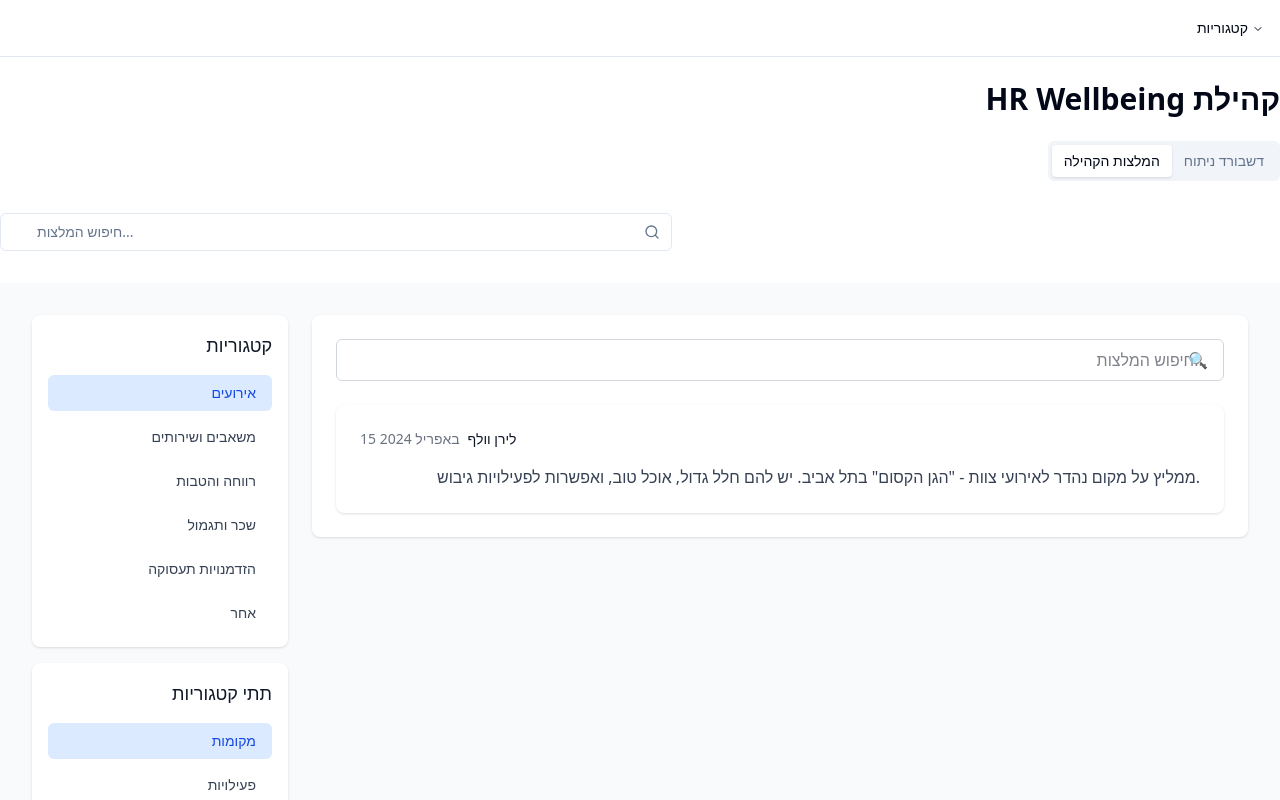
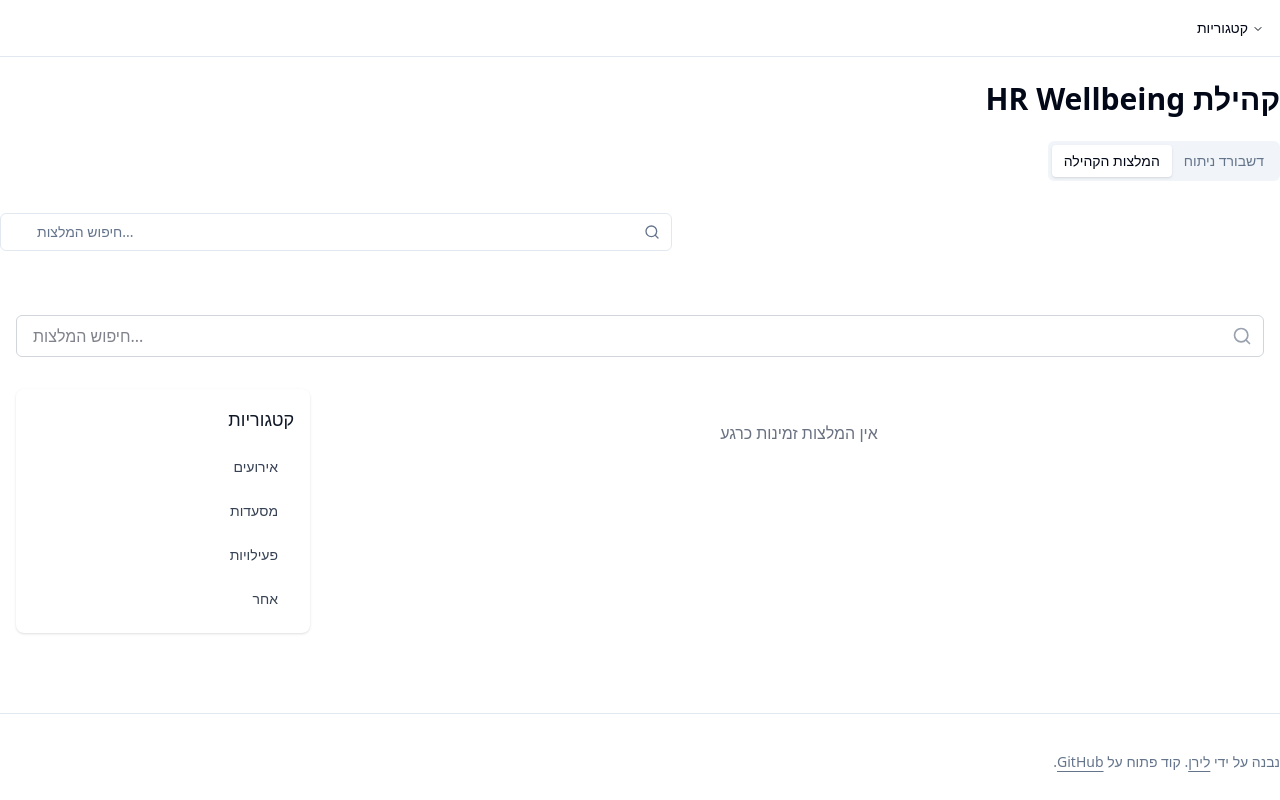
Before and after one commit to blutrich/liran, a React (Vite) app: page / in a window 1280 px wide. Shown: the top 800 px of the page. Built offline with nearby package versions, Linux system fonts and the light colour scheme; the HTML template or start-up script is replaced by a standard one.

Commit message:
Add recommendations components and data structure

```diff
--- a/src/components/recommendations/CategoryList.tsx
+++ b/src/components/recommendations/CategoryList.tsx
@@ -1,4 +1,4 @@
-import { Category } from './data';
+import { Category } from "./data";
 
 interface CategoryListProps {
   categories: Category[];
@@ -17,8 +17,8 @@
               onClick={() => onCategorySelect(category.id)}
               className={`w-full text-right px-4 py-2 rounded-md text-sm font-medium ${
                 selectedCategory === category.id
-                  ? 'bg-blue-100 text-blue-700'
-                  : 'text-gray-700 hover:bg-gray-100'
+                  ? "bg-blue-100 text-blue-700"
+                  : "text-gray-700 hover:bg-gray-100"
               }`}
             >
               {category.name}
--- a/src/components/recommendations/RecommendationsDirectory.tsx
+++ b/src/components/recommendations/RecommendationsDirectory.tsx
@@ -1,180 +1,86 @@
-import { useState } from 'react';
-import { CategoryList } from './CategoryList';
-import { SubcategoryList } from './SubcategoryList';
-import { RecommendationsList } from './RecommendationsList';
-import { SearchBar } from './SearchBar';
-import { categoriesData, subcategoriesData, recommendationsData, Category, Subcategory } from './data';
+import { useState } from "react";
+import { CategoryList } from "./CategoryList";
+import { SubcategoryList } from "./SubcategoryList";
+import { SearchBar } from "./SearchBar";
+import { RecommendationsList } from "./RecommendationsList";
+import { categoriesData, subcategoriesData, recommendationsData } from "./data";
+import type { Category, Subcategory, Recommendation } from "./data";
 
-// Define interfaces for our data types
-interface Recommendation {
-  id: number;
-  date: string;
-  sender: string;
-  message: string;
-  category?: string;
-  subcategory?: string;
-}
+export const RecommendationsDirectory = () => {
+  const [selectedCategory, setSelectedCategory] = useState<string>("");
+  const [selectedSubcategory, setSelectedSubcategory] = useState<string>("");
+  const [searchQuery, setSearchQuery] = useState<string>("");
+  const [isSearching, setIsSearching] = useState<boolean>(false);
 
-type RecommendationsData = {
-  [key: string]: {
-    [key: string]: Recommendation[];
-  } | Recommendation[];
+  const handleCategorySelect = (categoryId: string) => {
+    setSelectedCategory(categoryId);
+    setSelectedSubcategory("");
+    setIsSearching(false);
   };
 
-export const RecommendationsDirectory = () => {
-  // State variables for filtering and navigation
-  const [selectedCategory, setSelectedCategory] = useState<string>('events');
-  const [selectedSubcategory, setSelectedSubcategory] = useState<string>('venues');
-  const [searchQuery, setSearchQuery] = useState<string>('');
-  const [isSearching, setIsSearching] = useState<boolean>(false);
-  const [searchResults, setSearchResults] = useState<Recommendation[]>([]);
+  const handleSubcategorySelect = (subcategoryId: string) => {
+    setSelectedSubcategory(subcategoryId);
+    setIsSearching(false);
+  };
 
-  // Search recommendations by query
   const handleSearch = (query: string) => {
-    if (!query.trim()) {
-      setIsSearching(false);
-      return;
-    }
-
-    const results: Recommendation[] = [];
-    const lowercaseQuery = query.toLowerCase();
-
-    // Search through all categories and subcategories
-    Object.keys(recommendationsData).forEach(catKey => {
-      const categoryData = (recommendationsData as RecommendationsData)[catKey];
-      if (Array.isArray(categoryData)) {
-        // For categories without subcategories
-        categoryData.forEach((recommendation: Recommendation) => {
-          if (
-            recommendation.sender.toLowerCase().includes(lowercaseQuery) ||
-            recommendation.message.toLowerCase().includes(lowercaseQuery) ||
-            recommendation.date.toLowerCase().includes(lowercaseQuery)
-          ) {
-            results.push({
-              ...recommendation,
-              category: catKey,
-              subcategory: undefined
-            });
-          }
-        });
-      } else {
-        // For categories with subcategories
-        Object.keys(categoryData).forEach(subcatKey => {
-          categoryData[subcatKey].forEach((recommendation: Recommendation) => {
-            if (
-              recommendation.sender.toLowerCase().includes(lowercaseQuery) ||
-              recommendation.message.toLowerCase().includes(lowercaseQuery) ||
-              recommendation.date.toLowerCase().includes(lowercaseQuery)
-            ) {
-              results.push({
-                ...recommendation,
-                category: catKey,
-                subcategory: subcatKey
-              });
-            }
-          });
-        });
-      }
-    });
-
-    setSearchResults(results);
+    setSearchQuery(query);
     setIsSearching(true);
   };
 
-  // Reset search
-  const clearSearch = () => {
-    setSearchQuery('');
-    setIsSearching(false);
+  const getFilteredRecommendations = (): Recommendation[] => {
+    if (isSearching) {
+      const query = searchQuery.toLowerCase();
+      return Object.values(recommendationsData)
+        .flatMap(category => Object.values(category as Record<string, Recommendation[]>))
+        .flat()
+        .filter(rec =>
+          rec.message.toLowerCase().includes(query) ||
+          rec.sender.toLowerCase().includes(query)
+        );
+    }
+
+    if (!selectedCategory) return [];
+
+    if (selectedSubcategory) {
+      return (recommendationsData[selectedCategory] as Record<string, Recommendation[]>)?.[selectedSubcategory] || [];
+    }
+
+    return Object.values((recommendationsData[selectedCategory] as Record<string, Recommendation[]>) || {}).flat();
   };
 
-  // Handle category selection
-  const handleCategorySelect = (categoryId: string) => {
-    setSelectedCategory(categoryId);
-
-    // Set first subcategory when category changes
-    if (subcategoriesData[categoryId] && subcategoriesData[categoryId].length > 0) {
-      setSelectedSubcategory(subcategoriesData[categoryId][0].id);
-    } else {
-      setSelectedSubcategory('');
-    }
-  };
-
-  // Get current recommendations based on selected category/subcategory
-  const getCurrentRecommendations = (): Recommendation[] => {
-    if (isSearching) {
-      return searchResults;
-    }
-
-    const categoryData = (recommendationsData as RecommendationsData)[selectedCategory];
-    if (selectedCategory === 'other' || !subcategoriesData[selectedCategory]) {
-      return Array.isArray(categoryData) ? categoryData : [];
-    }
-
-    return Array.isArray(categoryData) ? [] : (categoryData[selectedSubcategory] || []);
-  };
-
-  // Helper function to get category name
-  const getCategoryName = (categoryId: string): string => {
-    const category = categoriesData.find((cat: Category) => cat.id === categoryId);
-    return category ? category.name : 'Unknown Category';
-  };
-
-  // Helper function to get subcategory name
-  const getSubcategoryName = (categoryId: string, subcategoryId: string): string => {
-    if (!subcategoriesData[categoryId]) return 'Unknown Subcategory';
-
-    const subcategory = subcategoriesData[categoryId].find((subcat: Subcategory) => subcat.id === subcategoryId);
-    return subcategory ? subcategory.name : 'Unknown Subcategory';
+  const getSubcategoriesForCategory = (categoryId: string): Subcategory[] => {
+    return subcategoriesData[categoryId] || [];
   };
 
   return (
-    <div className="min-h-screen bg-gray-50">
-      <div className="max-w-7xl mx-auto px-4 sm:px-6 lg:px-8 py-8">
-        <div className="flex flex-col lg:flex-row gap-6">
-          {/* Sidebar - Categories and Subcategories */}
-          <div className="w-full lg:w-64 space-y-4">
+    <div className="container mx-auto px-4 py-8">
+      <div className="mb-8">
+        <SearchBar value={searchQuery} onChange={handleSearch} />
+      </div>
+
+      <div className="grid grid-cols-1 md:grid-cols-4 gap-6">
+        <div className="md:col-span-1">
           <CategoryList
             categories={categoriesData}
             selectedCategory={selectedCategory}
             onCategorySelect={handleCategorySelect}
           />
-            {selectedCategory && subcategoriesData[selectedCategory] && (
+
+          {selectedCategory && (
             <SubcategoryList
-                subcategories={subcategoriesData[selectedCategory]}
+              subcategories={getSubcategoriesForCategory(selectedCategory)}
               selectedSubcategory={selectedSubcategory}
-                onSubcategorySelect={setSelectedSubcategory}
+              onSubcategorySelect={handleSubcategorySelect}
             />
           )}
         </div>
 
-          {/* Main Content */}
-          <div className="flex-1">
-            <div className="bg-white rounded-lg shadow p-4 sm:p-6">
-              <div className="mb-6">
-                <SearchBar
-                  searchQuery={searchQuery}
-                  setSearchQuery={setSearchQuery}
-                  onSearch={handleSearch}
-                  onClear={clearSearch}
+        <div className="md:col-span-3">
+          <RecommendationsList
+            recommendations={getFilteredRecommendations()}
+            isSearching={isSearching}
           />
-              </div>
-
-              <div className="space-y-4">
-                {getCurrentRecommendations().length === 0 ? (
-                  <div className="text-center py-8 text-gray-500">
-                    {searchQuery ? 'לא נמצאו המלצות מתאימות לחיפוש שלך' : 'בחר קטגוריה או תת-קטגוריה כדי לראות המלצות'}
-                  </div>
-                ) : (
-                  <RecommendationsList
-                    recommendations={getCurrentRecommendations()}
-                    isSearching={isSearching}
-                    getCategoryName={getCategoryName}
-                    getSubcategoryName={getSubcategoryName}
-                  />
-                )}
-              </div>
-            </div>
-          </div>
         </div>
       </div>
     </div>
--- a/src/components/recommendations/RecommendationsList.tsx
+++ b/src/components/recommendations/RecommendationsList.tsx
@@ -1,60 +1,30 @@
-import { Recommendation } from './data';
+import { Recommendation } from "./data";
 
 interface RecommendationsListProps {
   recommendations: Recommendation[];
-  isSearching?: boolean;
-  getCategoryName: (categoryId: string) => string;
-  getSubcategoryName: (categoryId: string, subcategoryId: string) => string;
+  isSearching: boolean;
 }
 
-export const RecommendationsList = ({ recommendations, isSearching = false, getCategoryName, getSubcategoryName }: RecommendationsListProps) => {
+export const RecommendationsList = ({ recommendations, isSearching }: RecommendationsListProps) => {
   if (recommendations.length === 0) {
     return (
-      <div className="p-4">
-        <div className="text-center py-8">
-          <svg className="mx-auto h-12 w-12 text-gray-400" fill="none" viewBox="0 0 24 24" stroke="currentColor">
-            <path strokeLinecap="round" strokeLinejoin="round" strokeWidth="2" d="M9.172 16.172a4 4 0 015.656 0M9 10h.01M15 10h.01M21 12a9 9 0 11-18 0 9 9 0 0118 0z" />
-          </svg>
-          <h3 className="mt-2 text-sm font-medium text-gray-900">לא נמצאו המלצות</h3>
-          <p className="mt-1 text-sm text-gray-500">
-            {isSearching
-              ? "נסה לשנות את מילות החיפוש."
-              : "אין המלצות בקטגוריה זו עדיין."}
-          </p>
-        </div>
+      <div className="text-center py-8">
+        <p className="text-gray-500">
+          {isSearching ? "לא נמצאו המלצות מתאימות לחיפוש שלך" : "אין המלצות זמינות כרגע"}
+        </p>
       </div>
     );
   }
 
   return (
     <div className="space-y-4">
-      {recommendations.map((recommendation) => (
-        <div key={recommendation.id} className="bg-white rounded-lg shadow-sm p-4 sm:p-6 hover:shadow-md transition-shadow">
-          <div className="flex flex-col sm:flex-row sm:items-center justify-between gap-2">
-            <div className="flex items-center space-x-2">
-              <span className="text-sm text-gray-500">
-                {new Date(recommendation.date).toLocaleDateString('he-IL', {
-                  year: 'numeric',
-                  month: 'long',
-                  day: 'numeric'
-                })}
-              </span>
-              <span className="text-sm font-medium text-gray-900">{recommendation.sender}</span>
-            </div>
-            <div className="flex flex-wrap gap-2">
-              {recommendation.category && (
-                <span className="inline-flex items-center px-2.5 py-0.5 rounded-full text-xs font-medium bg-blue-100 text-blue-800">
-                  {getCategoryName(recommendation.category)}
-                </span>
-              )}
-              {recommendation.subcategory && (
-                <span className="inline-flex items-center px-2.5 py-0.5 rounded-full text-xs font-medium bg-green-100 text-green-800">
-                  {getSubcategoryName(recommendation.category!, recommendation.subcategory)}
-                </span>
-              )}
-            </div>
+      {recommendations.map((recommendation, index) => (
+        <div key={index} className="bg-white rounded-lg shadow p-4">
+          <div className="flex items-center justify-between text-sm text-gray-500 mb-2">
+            <span>מאת: {recommendation.sender}</span>
+            <span>{recommendation.date}</span>
           </div>
-          <p className="mt-4 text-gray-700 whitespace-pre-wrap">{recommendation.message}</p>
+          <p className="text-gray-700 whitespace-pre-wrap">{recommendation.message}</p>
         </div>
       ))}
     </div>
--- a/src/components/recommendations/SearchBar.tsx
+++ b/src/components/recommendations/SearchBar.tsx
@@ -1,44 +1,24 @@
-import React from 'react';
+import { Search } from "lucide-react";
 
 interface SearchBarProps {
-  searchQuery: string;
-  setSearchQuery: (query: string) => void;
-  onSearch: (query: string) => void;
-  onClear: () => void;
+  value: string;
+  onChange: (value: string) => void;
+  placeholder?: string;
 }
 
-export const SearchBar = ({ searchQuery, setSearchQuery, onSearch, onClear }: SearchBarProps) => {
-  const handleSubmit = (e: React.FormEvent) => {
-    e.preventDefault();
-    onSearch(searchQuery);
-  };
-
+export const SearchBar = ({ value, onChange, placeholder = "חיפוש המלצות..." }: SearchBarProps) => {
   return (
-    <form onSubmit={handleSubmit} className="relative">
+    <div className="relative">
       <input
         type="text"
-        value={searchQuery}
-        onChange={(e) => setSearchQuery(e.target.value)}
-        placeholder="חיפוש המלצות..."
-        className="w-full px-4 py-2 text-right border border-gray-300 rounded-md focus:outline-none focus:ring-2 focus:ring-blue-500 focus:border-transparent text-sm sm:text-base"
+        value={value}
+        onChange={(e) => onChange(e.target.value)}
+        placeholder={placeholder}
+        className="w-full px-4 py-2 pr-10 border border-gray-300 rounded-md focus:outline-none focus:ring-2 focus:ring-blue-500 focus:border-transparent"
       />
-      {searchQuery && (
-        <button
-          type="button"
-          onClick={onClear}
-          className="absolute left-3 top-1/2 transform -translate-y-1/2 text-gray-400 hover:text-gray-600 p-1"
-          aria-label="Clear search"
-        >
-          ✕
-        </button>
-      )}
-      <button
-        type="submit"
-        className="absolute right-3 top-1/2 transform -translate-y-1/2 text-gray-400 hover:text-gray-600 p-1"
-        aria-label="Search"
-      >
-        🔍
-      </button>
-    </form>
+      <div className="absolute inset-y-0 right-0 flex items-center pr-3">
+        <Search className="h-5 w-5 text-gray-400" />
+      </div>
+    </div>
   );
 };
--- a/src/components/recommendations/SubcategoryList.tsx
+++ b/src/components/recommendations/SubcategoryList.tsx
@@ -1,4 +1,4 @@
-import { Subcategory } from './data';
+import { Subcategory } from "./data";
 
 interface SubcategoryListProps {
   subcategories: Subcategory[];
@@ -17,8 +17,8 @@
               onClick={() => onSubcategorySelect(subcategory.id)}
               className={`w-full text-right px-4 py-2 rounded-md text-sm font-medium ${
                 selectedSubcategory === subcategory.id
-                  ? 'bg-blue-100 text-blue-700'
-                  : 'text-gray-700 hover:bg-gray-100'
+                  ? "bg-blue-100 text-blue-700"
+                  : "text-gray-700 hover:bg-gray-100"
               }`}
             >
               {subcategory.name}
--- a/src/components/recommendations/data.ts
+++ b/src/components/recommendations/data.ts
@@ -1,8 +1,6 @@
 export interface Category {
   id: string;
   name: string;
-  icon: string;
-  color: string;
 }
 
 export interface Subcategory {
@@ -22,44 +20,36 @@
 export type RecommendationsData = {
   [key: string]: {
     [key: string]: Recommendation[];
-  } | Recommendation[];
+  };
+};
+
+export type SubcategoriesData = {
+  [key: string]: Subcategory[];
 };
 
 export const categoriesData: Category[] = [
-  { id: 'events', name: 'אירועים', icon: '🎉', color: '#FF6B6B' },
-  { id: 'resources', name: 'משאבים ושירותים', icon: '📚', color: '#4ECDC4' },
-  { id: 'benefits', name: 'רווחה והטבות', icon: '🎁', color: '#45B7D1' },
-  { id: 'salary', name: 'שכר ותגמול', icon: '💰', color: '#96CEB4' },
-  { id: 'jobs', name: 'הזדמנויות תעסוקה', icon: '💼', color: '#FFEEAD' },
-  { id: 'other', name: 'אחר', icon: '📌', color: '#D4A5A5' },
+  { id: 'events', name: 'אירועים' },
+  { id: 'restaurants', name: 'מסעדות' },
+  { id: 'activities', name: 'פעילויות' },
+  { id: 'other', name: 'אחר' }
 ];
 
-export const subcategoriesData: { [key: string]: Subcategory[] } = {
+export const subcategoriesData: SubcategoriesData = {
   events: [
     { id: 'venues', name: 'מקומות' },
-    { id: 'activities', name: 'פעילויות' },
-    { id: 'workshops', name: 'סדנאות' },
+    { id: 'catering', name: 'קייטרינג' },
+    { id: 'entertainment', name: 'בידור' }
   ],
-  resources: [
-    { id: 'tools', name: 'כלים' },
-    { id: 'services', name: 'שירותים' },
-    { id: 'platforms', name: 'פלטפורמות' },
+  restaurants: [
+    { id: 'casual', name: 'מסעדות רגילות' },
+    { id: 'fine-dining', name: 'מסעדות יוקרה' },
+    { id: 'cafes', name: 'קפה' }
   ],
-  benefits: [
-    { id: 'wellness', name: 'רווחה' },
-    { id: 'perks', name: 'הטבות' },
-    { id: 'programs', name: 'תוכניות' },
-  ],
-  salary: [
-    { id: 'compensation', name: 'תגמול' },
-    { id: 'bonuses', name: 'בונוסים' },
-    { id: 'raises', name: 'העלאות' },
-  ],
-  jobs: [
-    { id: 'positions', name: 'משרות' },
-    { id: 'recruiters', name: 'מגייסים' },
-    { id: 'companies', name: 'חברות' },
-  ],
+  activities: [
+    { id: 'outdoor', name: 'פעילויות חוץ' },
+    { id: 'indoor', name: 'פעילויות פנים' },
+    { id: 'sports', name: 'ספורט' }
+  ]
 };
 
 export const recommendationsData: RecommendationsData = {
@@ -67,154 +57,88 @@
     venues: [
       {
         id: 1,
-        date: '2024-04-15',
-        sender: 'לירן וולף',
-        message: 'ממליץ על מקום נהדר לאירועי צוות - "הגן הקסום" בתל אביב. יש להם חלל גדול, אוכל טוב, ואפשרות לפעילויות גיבוש.',
-      },
-      // Add more recommendations as needed
+        date: '2024-03-15',
+        sender: 'דנה כהן',
+        message: 'מקום נהדר לאירועים - גן אירועים ירוק עם נוף מדהים'
+      }
     ],
-    activities: [
+    catering: [
       {
         id: 2,
-        date: '2024-04-16',
-        sender: 'תומר ממן',
-        message: 'היה לנו אירוע גיבוש מעולה עם חברת "משחקים ביחד". הם מספקים משחקי חברה ופעילויות גיבוש מהנות.',
-      },
-      // Add more recommendations as needed
+        date: '2024-03-14',
+        sender: 'יוסי לוי',
+        message: 'קייטרינג מעולה עם תפריט מגוון ומחירים הוגנים'
+      }
     ],
-    workshops: [
+    entertainment: [
       {
         id: 3,
-        date: '2024-04-17',
-        sender: 'אופיר',
-        message: 'השתתפתי בסדנת מדיטציה מעולה עם מיכל כהן. מומלץ בחום לאירועי רווחה לעובדים.',
-      },
-      // Add more recommendations as needed
-    ],
+        date: '2024-03-13',
+        sender: 'מירי שרון',
+        message: 'להקת הבידור הייתה מצוינת, כולם נהנו מאוד'
+      }
+    ]
   },
-  resources: {
-    tools: [
+  restaurants: {
+    'casual': [
       {
         id: 4,
-        date: '2024-04-18',
-        sender: 'Dana',
-        message: 'ממליצה על כלי ניהול משימות מעולה - Monday.com. עוזר מאוד בניהול פרויקטים ועמידה בלוחות זמנים.',
-      },
-      // Add more recommendations as needed
+        date: '2024-03-12',
+        sender: 'אבי דהן',
+        message: 'מסעדה נחמדה עם אוכל טעים ומחירים סבירים'
+      }
     ],
-    services: [
+    'fine-dining': [
       {
         id: 5,
-        date: '2024-04-19',
-        sender: 'Yv',
-        message: 'תמשנו בשירותי הדרכה של "מפתחים יחד" - מקצועיים מאוד ומחירים הוגנים.',
-      },
-      // Add more recommendations as needed
+        date: '2024-03-11',
+        sender: 'רונית גולן',
+        message: 'חוויה קולינרית ייחודית, מומלץ בחום'
+      }
     ],
-    platforms: [
+    'cafes': [
       {
         id: 6,
-        date: '2024-04-20',
-        sender: 'שירה בורנשטיין',
-        message: 'ממליצה על פלטפורמת למידה - Udemy. יש שם קורסים מעולים במחירים טובים.',
-      },
-      // Add more recommendations as needed
-    ],
+        date: '2024-03-10',
+        sender: 'דוד ישראלי',
+        message: 'קפה מעולה עם עוגות טעימות'
+      }
+    ]
   },
-  benefits: {
-    wellness: [
+  activities: {
+    outdoor: [
       {
         id: 7,
-        date: '2024-04-21',
-        sender: 'לירן וולף',
-        message: 'חברתנו משתמשת בשירותי רווחה של "בריאות פלוס". הם מספקים תוכנית רווחה מקיפה לעובדים.',
-      },
-      // Add more recommendations as needed
+        date: '2024-03-09',
+        sender: 'שירה אברהם',
+        message: 'טיול נהדר בטבע, מדריך מקצועי'
+      }
     ],
-    perks: [
+    indoor: [
       {
         id: 8,
-        date: '2024-04-22',
-        sender: 'תומר ממן',
-        message: 'ממליץ על תוכנית הטבות של "כל הטוב". יש להם מבחר גדול של הטבות במחירים טובים.',
-      },
-      // Add more recommendations as needed
+        date: '2024-03-08',
+        sender: 'אלון ברק',
+        message: 'חדר בריחה מאתגר ומהנה'
+      }
     ],
-    programs: [
+    sports: [
       {
         id: 9,
-        date: '2024-04-23',
-        sender: 'אופיר',
-        message: 'השתתפתי בתוכנית רווחה של "מפתחים יחד". מאוד מרוצה מהתוצאות.',
-      },
-      // Add more recommendations as needed
-    ],
+        date: '2024-03-07',
+        sender: 'נועה דרור',
+        message: 'שיעור יוגה מעולה, מדריכה מקצועית'
+      }
+    ]
   },
-  salary: {
-    compensation: [
+  other: {
+    general: [
       {
         id: 10,
-        date: '2024-04-24',
-        sender: 'Dana',
-        message: 'ממליצה על יועץ שכר מעולה - דוד כהן. עזר לנו מאוד בהגדרת מבנה שכר הוגן.',
-      },
-      // Add more recommendations as needed
-    ],
-    bonuses: [
-      {
-        id: 11,
-        date: '2024-04-25',
-        sender: 'Yv',
-        message: 'תמשנו במערכת בונוסים של "תגמול פלוס". מערכת נוחה ויעילה.',
-      },
-      // Add more recommendations as needed
-    ],
-    raises: [
-      {
-        id: 12,
-        date: '2024-04-26',
-        sender: 'שירה בורנשטיין',
-        message: 'ממליצה על מדריך העלאות שכר של "HR פלוס". עזר לנו מאוד בתהליך.',
-      },
-      // Add more recommendations as needed
-    ],
-  },
-  jobs: {
-    positions: [
-      {
-        id: 13,
-        date: '2024-04-27',
-        sender: 'לירן וולף',
-        message: 'מחפשת מפתח/ת Full Stack מנוסה/ים. תנאים מעולים והזדמנות לצמיחה.',
-      },
-      // Add more recommendations as needed
-    ],
-    recruiters: [
-      {
-        id: 14,
-        date: '2024-04-28',
-        sender: 'תומר ממן',
-        message: 'ממליץ על חברת גיוס מעולה - "מגייסים יחד". עזרו לנו למצוא את המועמדים הטובים ביותר.',
-      },
-      // Add more recommendations as needed
-    ],
-    companies: [
-      {
-        id: 15,
-        date: '2024-04-29',
-        sender: 'אופיר',
-        message: 'חברת "טכנולוגיה פלוס" מחפשת אנשי HR. סביבת עבודה מעולה ותנאים טובים.',
-      },
-      // Add more recommendations as needed
-    ],
-  },
-  other: [
-    {
-      id: 16,
-      date: '2024-04-30',
-      sender: 'Dana',
-      message: 'ממליצה על ספר מעולה בנושא ניהול משאבי אנוש - "HR מנצח" מאת ד"ר רונית כהן.',
-    },
-    // Add more recommendations as needed
-  ],
+        date: '2024-03-06',
+        sender: 'עידן כהן',
+        message: 'שירות מעולה, ממליץ בחום'
+      }
+    ]
+  }
 };
```
Lines whose indentation alone changed are shown as unchanged.
